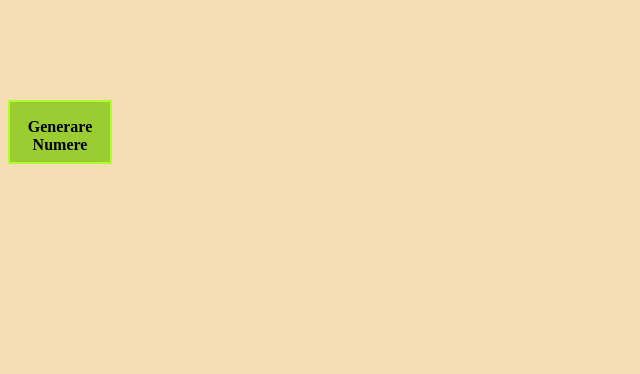
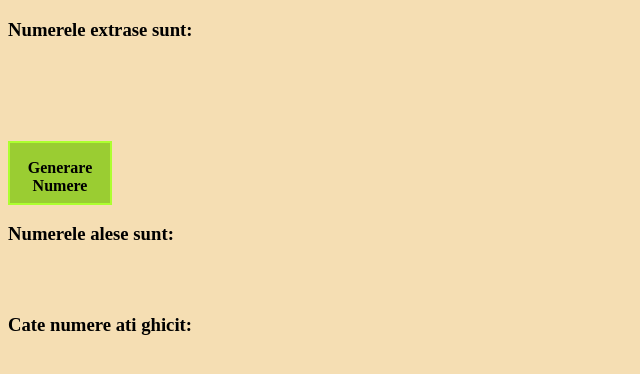
Before and after one commit to catrinaovidiualex/loto_6_49, a plain HTML site: page index.html in a window 1280 px wide. Shown: the whole page, without its empty margins (0-640 px from the left). Drawn offline with Linux system fonts and the light colour scheme.

Commit message:
second commit

```diff
--- a/index.html
+++ b/index.html
@@ -8,20 +8,28 @@
     <title>Loto 6 din 49</title>
 </head>
 <body>
+    <h3>Numerele extrase sunt:</h3>
     <div class="numere">
+
+
 
      </div>
 
     <div class="generare_btn">
         <p>Generare Numere</p>
     </div>
+    <h3>Numerele alese sunt:</h3>
+    <div class="numere  alese">
 
-    <div class="numere  alese">
+
 
     </div>
 
+    <h3>Cate numere ati ghicit:</h3>
 
     <div class="nr_ghicite">
+
+
 
     </div>
 
```
